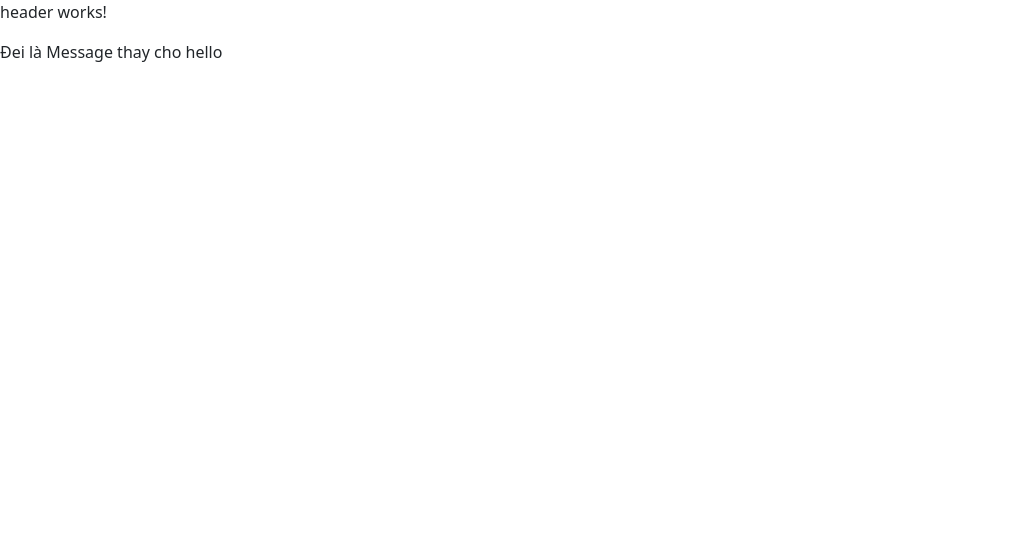
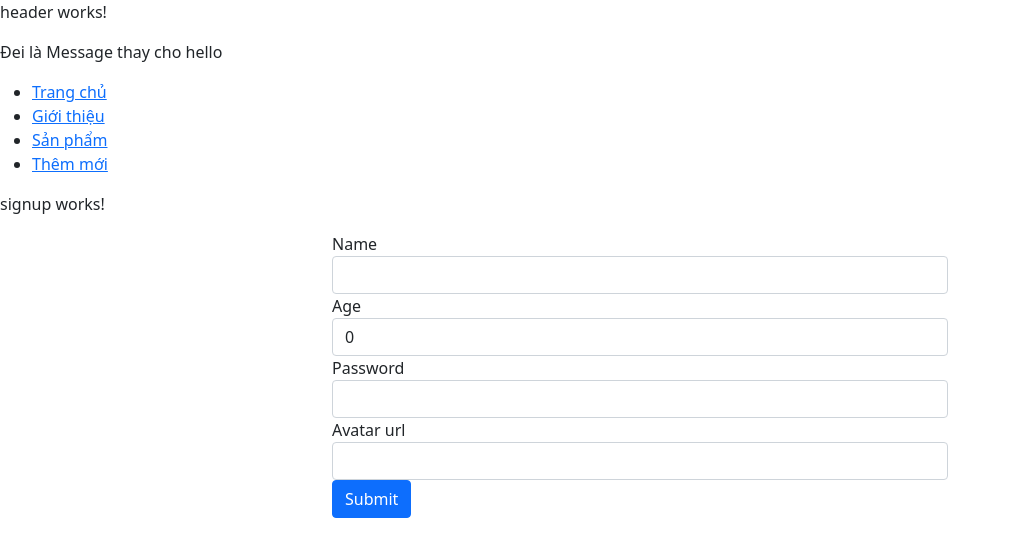
Before and after one commit to DamNamNST/framework1, an Angular app: page /signup in a window 1280 px wide. Before the commit this address led to /. Shown: the top 556 px of the page, without its empty margins (0-1010 px from the left). Built offline with nearby package versions, Linux system fonts and the light colour scheme.

Commit message:
update 31/5

```diff
--- a/db.json
+++ b/db.json
@@ -18,5 +18,28 @@
       "price": 200,
       "status": false
     }
+  ],
+  "users" : [
+    {
+      "id": 1,
+      "name": "namdt",
+      "age": 20,
+      "password": "123456",
+      "avatar": "https://picsum.photos/300"
+    },
+    {
+      "id": 2,
+      "name": "admin",
+      "age": 21,
+      "password": "123456",
+      "avatar": "https://picsum.photos/300"
+    },
+    {
+      "id": 3,
+      "name": "guest",
+      "age": 22,
+      "password": "123456",
+      "avatar": "https://picsum.photos/300"
+    }
   ]
 }
--- a/src/app/app-routing.module.ts
+++ b/src/app/app-routing.module.ts
@@ -5,13 +5,15 @@ import { ClientComponent } from './layouts/client/client.component';
 import { ProductAddComponent } from './product-add/product-add.component';
 import { ProductDetailComponent } from './product-detail/product-detail.component';
 import { ProductsComponent } from './products/products.component';
+import { SignupComponent } from './signup/signup.component';
 
 const routes: Routes = [
   { path: 'about', component: AboutComponent },
   { path: 'product', component: ProductsComponent },
   { path: 'product/add', component: ProductAddComponent },
   { path: 'product/:id', component: ProductDetailComponent },
-  { path: 'product/edit/:id', component: ProductAddComponent }
+  { path: 'product/edit/:id', component: ProductAddComponent },
+  { path: 'signup', component: SignupComponent }
 ];
 
 @NgModule({
--- a/src/app/app.module.ts
+++ b/src/app/app.module.ts
@@ -19,6 +19,8 @@ import { AdminComponent } from './layouts/admin/admin.component';
 import { AdminContentComponent } from './layouts/admin-content/admin-content.component';
 import { HttpClientModule } from '@angular/common/http';
 import { RouterModule } from '@angular/router';
+import { SigninComponent } from './signin/signin.component';
+import { SignupComponent } from './signup/signup.component';
 
 @NgModule({
   declarations: [
@@ -35,7 +37,9 @@ import { RouterModule } from '@angular/router';
     LoginComponent,
     ClientComponent,
     AdminComponent,
-    AdminContentComponent
+    AdminContentComponent,
+    SigninComponent,
+    SignupComponent
   ],
   imports: [
     BrowserModule,
--- a/src/app/components/header/header.component.html
+++ b/src/app/components/header/header.component.html
@@ -1,3 +1,11 @@
 <p>header works!</p>
 <p>{{message}}</p>
+<nav>
+  <ul>
+    <li><a href="/">Trang chủ</a></li>
+    <li><a href="/about">Giới thiệu</a></li>
+    <li><a href="/product">Sản phẩm</a></li>
+    <li><a href="/product/add">Thêm mới</a></li>
+  </ul>
+</nav>
 <!-- ng g c header --skip-tests -->
--- /dev/null
+++ b/src/app/models/User.ts
@@ -0,0 +1,7 @@
+export interface IUser {
+  id?: number,
+  name: string,
+  password: string,
+  age: number,
+  avatar: string
+}
--- /dev/null
+++ b/src/app/services/login.service.ts
@@ -0,0 +1,14 @@
+import { Injectable } from '@angular/core';
+import { HttpClient } from '@angular/common/http';
+import { Observable } from 'rxjs';
+import { IUser } from '../models/User';
+@Injectable({
+  providedIn: 'root'
+})
+export class LoginService {
+  API_URL: string = 'http://localhost:3001/users';
+  constructor( private http: HttpClient) { }
+  addUser(user: any): Observable<IUser>{
+      return this.http.post<IUser>(`${this.API_URL}`, user)
+  }
+}
--- /dev/null
+++ b/src/app/signin/signin.component.html
@@ -0,0 +1,8 @@
+<p>signin works!</p>
+<div class="container">
+  <form action="" class="form">
+    <input type="text" placeholder="Nhập Tên ">
+    <input type="password" placeholder="Nhập mật khẩu">
+    <input type="submit" value="submit">
+  </form>
+</div>
--- /dev/null
+++ b/src/app/signin/signin.component.ts
@@ -0,0 +1,15 @@
+import { Component, OnInit } from '@angular/core';
+
+@Component({
+  selector: 'app-signin',
+  templateUrl: './signin.component.html',
+  styleUrls: ['./signin.component.css']
+})
+export class SigninComponent implements OnInit {
+
+  constructor() { }
+
+  ngOnInit(): void {
+  }
+
+}
--- /dev/null
+++ b/src/app/signup/signup.component.html
@@ -0,0 +1,32 @@
+<p>signup works!</p>
+<div class="container col-6">
+  <form>
+    <div class="form-group">
+      <label for="name">Name</label>
+      <input type="text" id="name" class="form-control"
+      [value]="newUser.name"
+      />
+    </div>
+    <div class="form-group">
+      <label for="age">Age</label>
+      <input type="number" id="age" class="form-control"
+      [value]="newUser.age"
+      >
+    </div>
+    <div class="form-group">
+      <label for="phone">Password</label>
+      <input type="text" id="phone" class="form-control"
+      [value]="newUser.password"
+      >
+    </div>
+    <div class="form-group">
+      <label for="avatarUrl">Avatar url</label>
+      <input type="text" id="avatarUrl" class="form-control"
+      [value]="newUser.avatar"
+      >
+    </div>
+    <div class="form-group">
+      <button type="button" class="btn btn-primary" (click)="onSubmit()">Submit</button>
+    </div>
+  </form>
+</div>
--- /dev/null
+++ b/src/app/signup/signup.component.ts
@@ -0,0 +1,33 @@
+import { Component, OnInit } from '@angular/core';
+import { ActivatedRoute, Router } from '@angular/router';
+import { IUser } from '../models/User';
+import { LoginService } from '../services/login.service';
+import { ProductService } from '../services/product.service';
+@Component({
+  selector: 'app-signup',
+  templateUrl: './signup.component.html',
+  styleUrls: ['./signup.component.css']
+})
+export class SignupComponent implements OnInit {
+  newUser: IUser = {
+    id: 0,
+    name: '',
+    age: 0,
+    password: '',
+    avatar: ''
+  };
+  constructor(private loginService: LoginService,
+    private router: Router,
+    private route: ActivatedRoute) { }
+
+  ngOnInit(): void {
+  }
+  onSubmit(){
+    //const id = +this.route.snapshot.paramMap.get('id')!;
+    this.loginService.addUser(this.newUser).subscribe(data =>{
+      setTimeout(() => {
+        this.router.navigateByUrl('/user')
+      }, 2000);
+    })
+  }
+}
```
Also changed, not shown: src/app/signin/signin.component.css (added), src/app/signup/signup.component.css (added).
